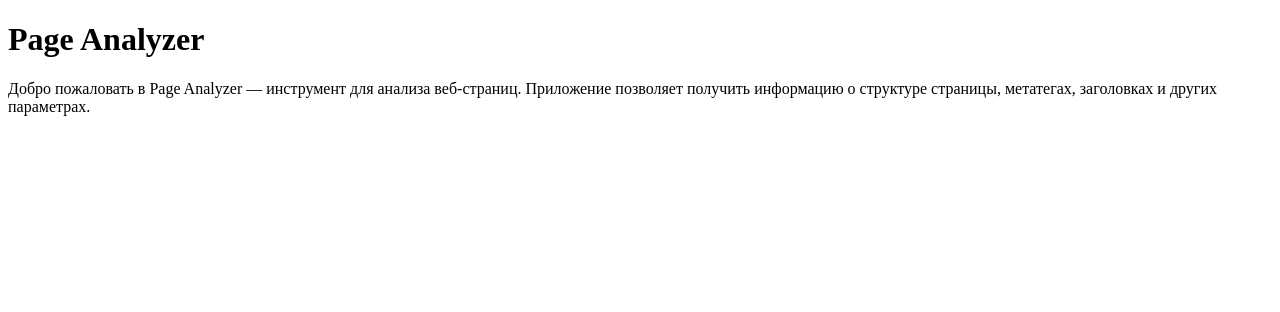
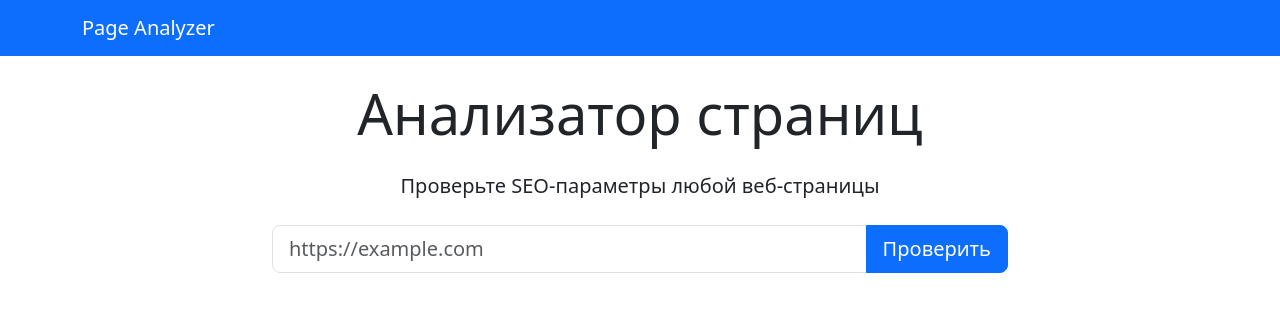
Before and after one commit to Victoria-Fedorenko/python-project-83, a Flask app: page / in a window 1280 px wide. Shown: the top 312 px of the page. Run offline with Flask 3, Linux system fonts and the light colour scheme; some libraries are stand-ins or nearby versions.

Commit message:
created base.html, updated app.py, index.html

```diff
--- a/page_analyzer/app.py
+++ b/page_analyzer/app.py
@@ -6,10 +6,10 @@ from flask import (
 from flask_bootstrap import Bootstrap5
 
 app = Flask(__name__)
-
+bootstrap = Bootstrap5(app)
 
 @app.route('/')
-def say_hi():
+def index():
     return render_template('index.html')
 
 
--- /dev/null
+++ b/page_analyzer/templates/base.html
@@ -0,0 +1,34 @@
+<!doctype html>
+<html lang="ru">
+    <head>
+        {% block head %}
+        <meta charset="utf-8">
+        <meta name="viewport" content="width=device-width, initial-scale=1, shrink-to-fit=no">
+
+        {% block styles %}
+            <!-- Хелпер для CSS Bootstrap 5 -->
+            {{ bootstrap.load_css() }}
+        {% endblock %}
+
+        <title>{% block title %}Page Analyzer{% endblock %}</title>
+        {% endblock %}
+    </head>
+    <body>
+        {% block navbar %}
+        <nav class="navbar navbar-expand-lg navbar-dark bg-primary">
+            <div class="container">
+                <a class="navbar-brand" href="{{ url_for('index') }}">Page Analyzer</a>
+            </div>
+        </nav>
+        {% endblock %}
+
+        <main class="container mt-4">
+            {% block content %}{% endblock %}
+        </main>
+
+        {% block scripts %}
+            <!-- Хелпер для JavaScript Bootstrap 5 -->
+            {{ bootstrap.load_js() }}
+        {% endblock %}
+    </body>
+</html>
--- a/page_analyzer/templates/index.html
+++ b/page_analyzer/templates/index.html
@@ -1,13 +1,20 @@
-<!DOCTYPE html>
-<html lang="ru">
-<head>
-    <meta charset="UTF-8">
-    <title>Page Analyzer</title>
-</head>
-<body>
-    <h1>Page Analyzer</h1>
-    <p>Добро пожаловать в Page Analyzer — инструмент для анализа веб-страниц.
-       Приложение позволяет получить информацию о структуре страницы,
-       метатегах, заголовках и других параметрах.</p>
-</body>
-</html>
+{% extends "base.html" %}
+
+{% block title %}Главная | Page Analyzer{% endblock %}
+
+{% block content %}
+<div class="row justify-content-center">
+    <div class="col-md-8 text-center">
+        <h1 class="display-4 mb-4">Анализатор страниц</h1>
+        <p class="lead">Проверьте SEO-параметры любой веб-страницы</p>
+
+        <!-- Ваша форма или другой контент -->
+        <form method="POST" action="/analyze" class="mt-4">
+            <div class="input-group mb-3">
+                <input type="url" name="url" class="form-control form-control-lg" placeholder="https://example.com" required>
+                <button class="btn btn-primary btn-lg" type="submit">Проверить</button>
+            </div>
+        </form>
+    </div>
+</div>
+{% endblock %}
```
Also changed, not shown: 1 other file.
